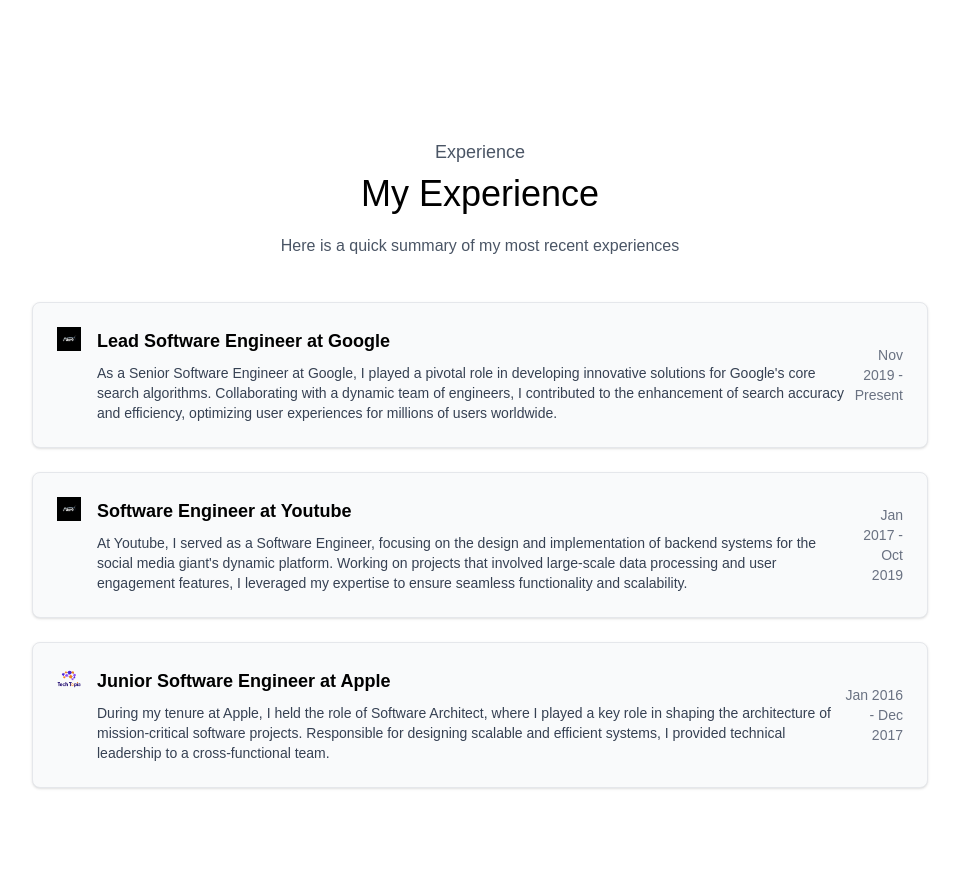
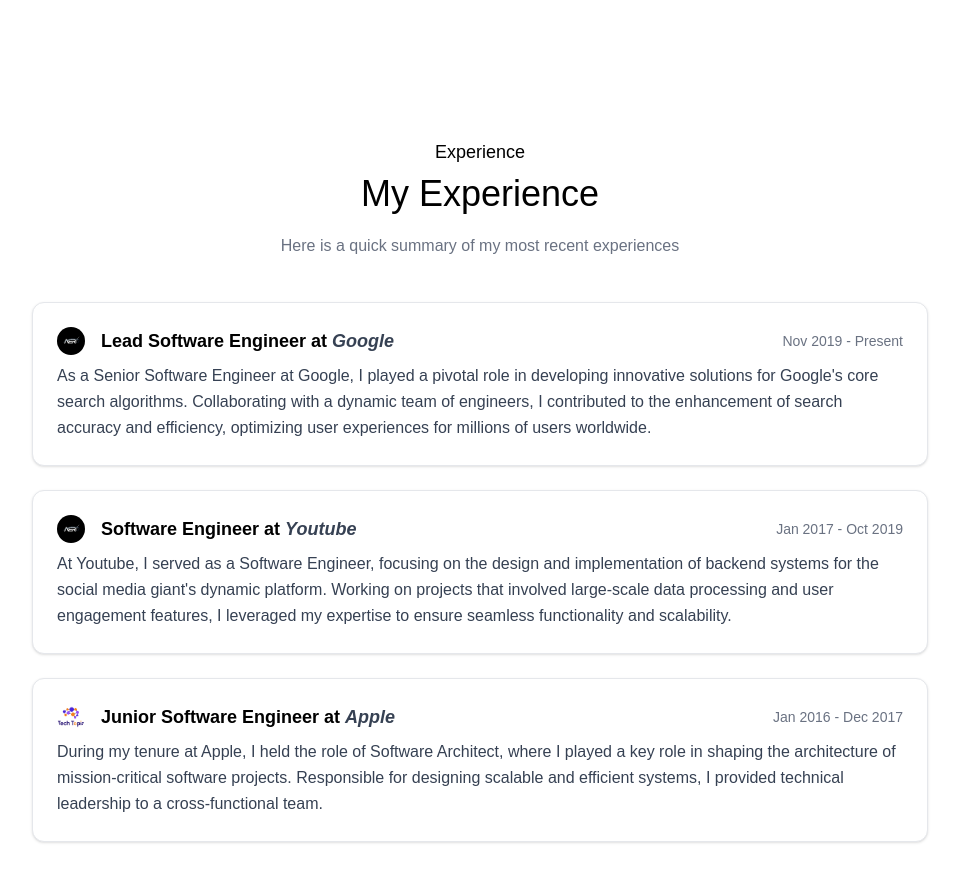
Before and after one commit to tanzim-ikram/portfolio-website, a Next.js app: page / in a window 1280 px wide. Shown: the part 2220-3102 px from the top of the page, without its empty margins (160-1119 px from the left). Built offline with nearby package versions, Linux system fonts and the light colour scheme; a web font is replaced by a local one.

Commit message:
modified:   app/components/Experience.jsx

```diff
--- a/app/components/Experience.jsx
+++ b/app/components/Experience.jsx
@@ -1,64 +1,82 @@
 import React from "react";
 import Image from "next/image";
+
+import AERDIcon from "../../public/company/AERD.jpg";
+import TechTopiaIcon from "../../public/company/TechTopia.png";
 
 const experiences = [
   {
     company: "Google",
     role: "Lead Software Engineer",
     duration: "Nov 2019 - Present",
-      description: "As a Senior Software Engineer at Google, I played a pivotal role in developing innovative solutions for Google's core search algorithms. Collaborating with a dynamic team of engineers, I contributed to the enhancement of search accuracy and efficiency, optimizing user experiences for millions of users worldwide.",
-      icon: "/company/AERD.jpg"
+    description:
+      "As a Senior Software Engineer at Google, I played a pivotal role in developing innovative solutions for Google's core search algorithms. Collaborating with a dynamic team of engineers, I contributed to the enhancement of search accuracy and efficiency, optimizing user experiences for millions of users worldwide.",
+    icon: AERDIcon,
   },
   {
     company: "Youtube",
     role: "Software Engineer",
     duration: "Jan 2017 - Oct 2019",
-      description: "At Youtube, I served as a Software Engineer, focusing on the design and implementation of backend systems for the social media giant's dynamic platform. Working on projects that involved large-scale data processing and user engagement features, I leveraged my expertise to ensure seamless functionality and scalability.",
-      icon: "/company/AERD.jpg"
+    description:
+      "At Youtube, I served as a Software Engineer, focusing on the design and implementation of backend systems for the social media giant's dynamic platform. Working on projects that involved large-scale data processing and user engagement features, I leveraged my expertise to ensure seamless functionality and scalability.",
+    icon: AERDIcon,
   },
   {
     company: "Apple",
     role: "Junior Software Engineer",
     duration: "Jan 2016 - Dec 2017",
-      description: "During my tenure at Apple, I held the role of Software Architect, where I played a key role in shaping the architecture of mission-critical software projects. Responsible for designing scalable and efficient systems, I provided technical leadership to a cross-functional team.",
-      icon: "/company/TechTopia.png"
-    }
+    description:
+      "During my tenure at Apple, I held the role of Software Architect, where I played a key role in shaping the architecture of mission-critical software projects. Responsible for designing scalable and efficient systems, I provided technical leadership to a cross-functional team.",
+    icon: TechTopiaIcon,
+  },
 ];
 
 const Experience = () => {
   return (
-      <div id="experience" className="py-20 px-4 bg-white text-center">
+    <section id="experience" className="py-20 px-4 bg-white text-center">
       <div className="max-w-4xl mx-auto">
-          <h4 className="text-lg mb-2 font-Ovo text-gray-600">Experience</h4>
+        <h4 className="text-lg mb-2 font-Ovo">Experience</h4>
         <h2 className="text-4xl font-Ovo mb-4">My Experience</h2>
-          <p className="font-Ovo text-gray-600 mb-10">
+        <p className="font-Ovo text-gray-500 mb-10">
           Here is a quick summary of my most recent experiences
         </p>
+
         <div className="space-y-6 text-left">
           {experiences.map((exp, index) => (
             <div
               key={index}
-                className="flex flex-col md:flex-row justify-between items-start md:items-center bg-gray-50 p-6 rounded-lg shadow-sm border border-gray-200"
+              className="bg-white border border-gray-200 rounded-xl shadow-sm p-6 space-y-2"
             >
-                <div className="flex items-start gap-4">
-                  <Image src={exp.icon} alt={exp.company} width={24} height={24} />
-                  <div>
-                    <h3 className="text-lg font-semibold">
-                      {exp.role} at {exp.company}
+              {/* Row 1: Logo + Title + Duration */}
+              <div className="flex flex-col sm:flex-row sm:justify-between sm:items-center gap-3">
+                <div className="flex items-center gap-4">
+                  <Image
+                    src={exp.icon}
+                    alt={exp.company}
+                    width={28}
+                    height={28}
+                    className="rounded-full"
+                  />
+                  <h3 className="text-lg font-semibold font-Ovo">
+                    {exp.role} at{" "}
+                    <span className="italic text-gray-700">{exp.company}</span>
                   </h3>
-                    <p className="font-Ovo text-sm mt-2 text-gray-700">
+                </div>
+
+                <span className="text-sm font-Ovo text-gray-500 sm:text-right">
+                  {exp.duration}
+                </span>
+              </div>
+
+              {/* Row 2: Description */}
+              <p className="font-Ovo text-base text-gray-700 leading-relaxed">
                 {exp.description}
               </p>
-                  </div>
-                </div>
-                <span className="text-sm font-Ovo text-gray-500 mt-4 md:mt-0 md:text-right">
-                  {exp.duration}
-                </span>
             </div>
           ))}
         </div>
       </div>
-      </div>
+    </section>
   );
 };
 
```
Lines whose indentation alone changed are shown as unchanged.
